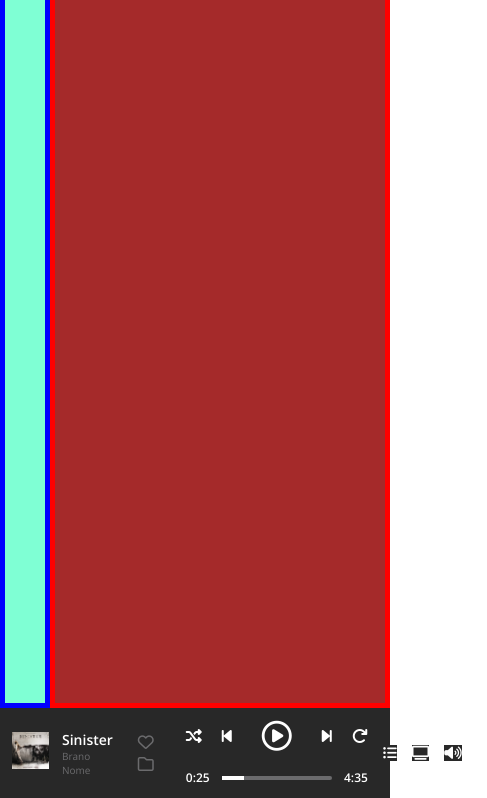
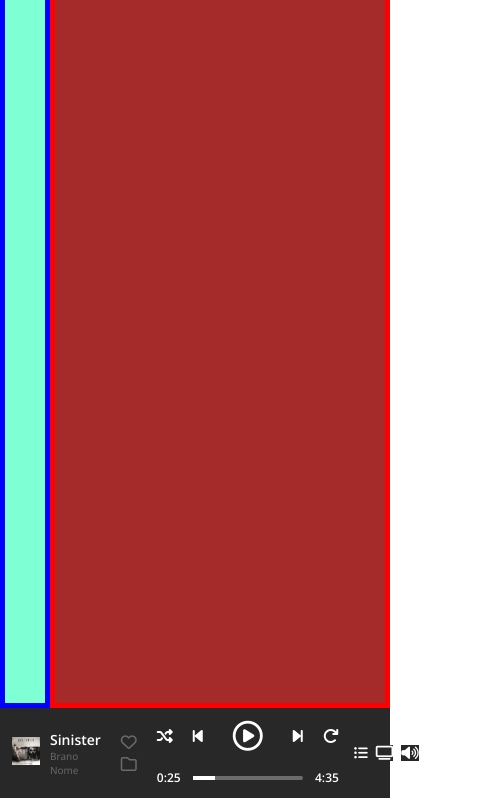
Before and after one commit to Giovannirighini2000/html-css-spotifyweb, a plain HTML site: page indez.html in a window 390 px wide. Shown: the part 46-844 px from the top of the page, 487 px wide, since content can reach past the window. Drawn offline with nearby package versions, Linux system fonts and the light colour scheme.

Commit message:
feat edit responsive bar-player

```diff
--- a/style.css
+++ b/style.css
@@ -203,29 +203,27 @@ html{font-family: 'Open Sans', sans-serif;
     font-weight: bold;
 }
 .section-song{
-    flex-basis: 210px;
+    flex-basis: 230px;
+    margin-right: 40px;
 }
 .section-play{
-    flex-basis: 30%;
+    flex-basis: 35%;
 }
 .section-setting-play{
     flex-basis: 230px;
+    margin-left: 40px;
 }
 .row-icon-like{
    display: flex;
 }
-.bar-play{
-    padding-right: 40px;
-}
-.mini-set{
-    padding-left: 40px;
-}
+
+
 @media screen and (max-width:878px) {
-    .bar-play{
-        padding-right: 35px;
+    .section-song{
+        margin-right: 30px;
     }
-    .mini-set{
-        padding-left: 35px;
+    .section-setting-play{
+        margin-left: 30px;
     }
 
 }
@@ -235,9 +233,11 @@ html{font-family: 'Open Sans', sans-serif;
     }
     .section-song{
         flex-basis: var(--side-bar-639w);
+        margin-right: 20px;
     }
     .section-setting-play{
         flex-basis: var(--side-bar-639w-control);
+        margin-left: 15px;
     }
     .text-autor {
         margin-right: 25px;
@@ -251,12 +251,10 @@ html{font-family: 'Open Sans', sans-serif;
     .img-brain-bar{
         width: 37px;
     }
-    .bar-play{
-        padding-right: 20px;
+    .hearth-icon-bar-side{
+        margin-right: 0px;
     }
-    .mini-set{
-        padding-left: 15px;
-    }
+
 }
 @media screen and (max-width:552px){
     .section-song{
@@ -265,5 +263,28 @@ html{font-family: 'Open Sans', sans-serif;
     .section-setting-play{
         flex-basis: var(--side-bar-552w-control);
     }
+    .img-brain-bar{
+        width: 28px;
+    }
+    .section-play{
+        flex-basis: 30%;
+    }
+    .img-bar-play{
+        margin-right: 10px;
+    }
+    .text-autor {
+        margin-right: 20px;
+    }
+    .list-icon{
+        margin-right: 8px;
+
+    }
+    .tv-remote-icon{
+        margin-right: 8px;
+
+    }
+    .volume-icon-set{
+        margin-right: 5px;
+    }
 
 }
```
